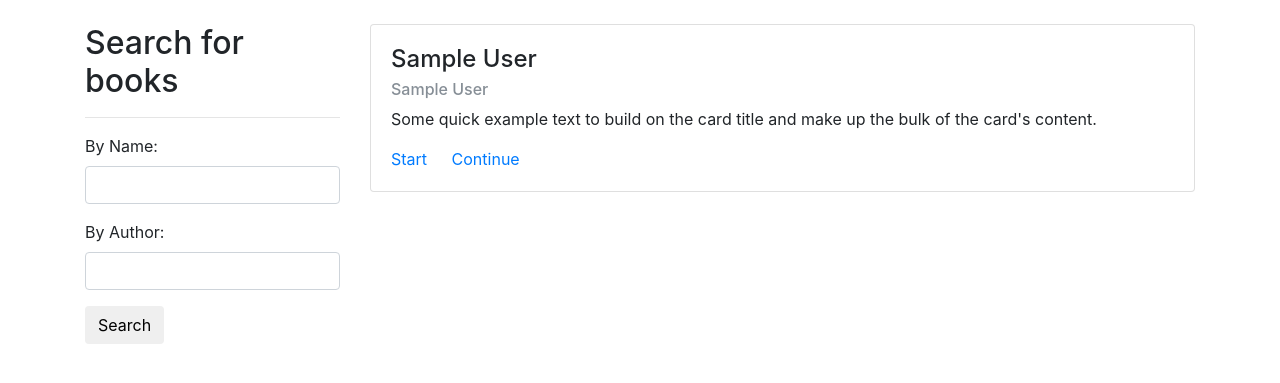
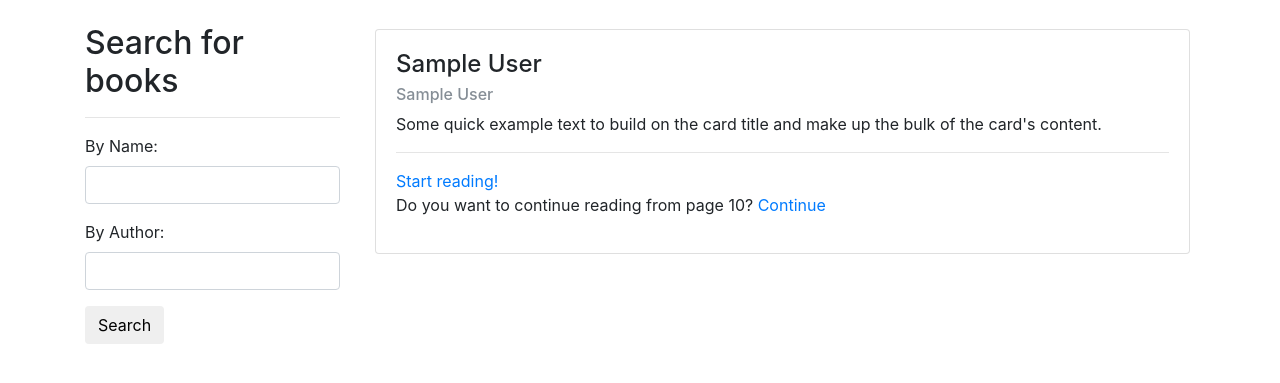
Before and after one commit to PalashSJain/RDE-Fall2017, a Django app: page / in a window 1280 px wide. Shown: the part 56-439 px from the top of the page. Run offline with Django 3.2, Linux system fonts and the light colour scheme; tables that the repository leaves empty hold one stand-in row (values such as "Sample post"); some libraries are stand-ins or nearby versions.

Commit message:
Added style.css to static

```diff
--- a/LibraryOfBooks/LibraryOfBooks/urls.py
+++ b/LibraryOfBooks/LibraryOfBooks/urls.py
@@ -15,6 +15,8 @@ Including another URLconf
 """
 from django.conf.urls import url
 from django.contrib import admin
+from django.conf import settings
+from django.conf.urls.static import static
 
 from enduser import views
 
@@ -22,3 +24,6 @@ urlpatterns = [
     url(r'^admin/', admin.site.urls),
     url(r'^$', views.home),
 ]
+
+if settings.DEBUG:
+    urlpatterns += static(settings.STATIC_URL, document_root=settings.STATIC_ROOT)
--- /dev/null
+++ b/LibraryOfBooks/static/css/style.css
@@ -0,0 +1,3 @@
+.small-padding {
+    margin: 5px;
+}
--- a/LibraryOfBooks/templates/base.html
+++ b/LibraryOfBooks/templates/base.html
@@ -1,11 +1,15 @@
+{% load static %}
 <!DOCTYPE html>
 <html lang="en">
+
 <head>
     <meta charset="UTF-8">
     <title>Hello World</title>
     <link rel="stylesheet" href="https://maxcdn.bootstrapcdn.com/bootstrap/4.0.0-beta.2/css/bootstrap.min.css"
           integrity="sha384-PsH8R72JQ3SOdhVi3uxftmaW6Vc51MKb0q5P2rRUpPvrszuE4W1povHYgTpBfshb" crossorigin="anonymous">
+    <link rel="stylesheet" href="{% static 'css/style.css' %}" type="text/css">
 </head>
+
 <body>
 
 {% block top %}
--- a/LibraryOfBooks/templates/home.html
+++ b/LibraryOfBooks/templates/home.html
@@ -1,5 +1,4 @@
 {% extends "base.html" %}
-{% load staticfiles %}
 
 {% block top %}
 <navbar class="navbar navbar-light bg-light">
@@ -33,14 +32,19 @@
 
 {% block content %}
 {% for book in books %}
-<div class="card">
-  <div class="card-body">
-    <h4 class="card-title">{{ book.title }}</h4>
-    <h6 class="card-subtitle mb-2 text-muted">{{ book.author }}</h6>
-    <p class="card-text">Some quick example text to build on the card title and make up the bulk of the card's content.</p>
-    <a href="#" class="card-link">Start</a>
-    <a href="#" class="card-link">Continue</a>
-  </div>
+<div class="card small-padding">
+    <div class="card-body">
+        <h4 class="card-title">{{ book.title }}</h4>
+        <h6 class="card-subtitle mb-2 text-muted">{{ book.author }}</h6>
+        <p class="card-text">Some quick example text to build on the card title and make up the bulk of the card's
+            content.</p>
+        <hr>
+        <a href="#" class="card-link">Start reading!</a>
+        {% if book.current_page != 0 %}
+        <p>Do you want to continue reading from page {{ book.current_page }}? <a href="#" class="card-link">Continue</a>
+        </p>
+        {% endif %}
+    </div>
 </div>
 {% endfor %}
 {% endblock %}
```
Also changed, not shown: LibraryOfBooks/LibraryOfBooks/settings.py (+6 -6 lines).
